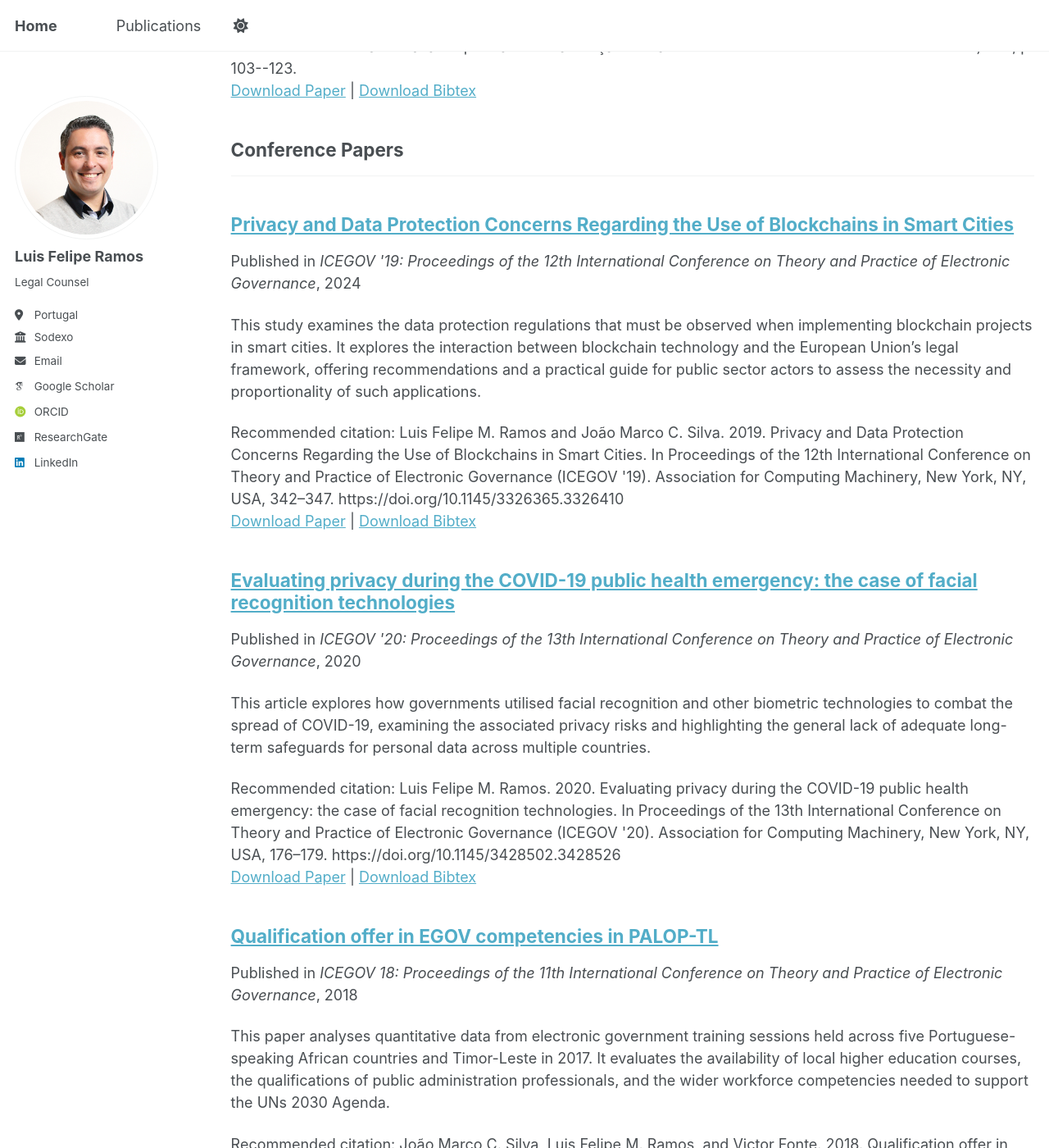
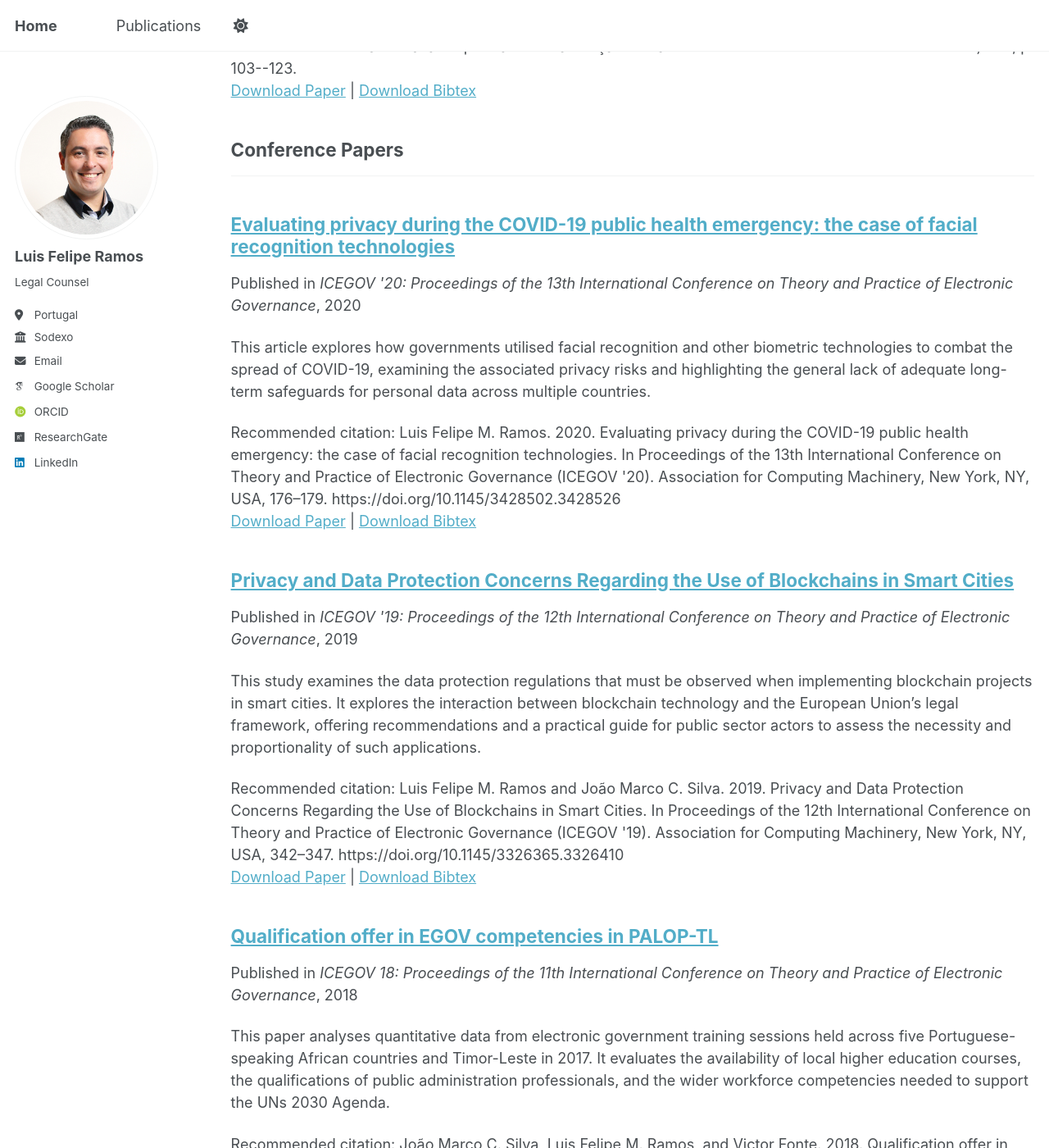
Before and after one commit to lfmramos/lfmramos.github.io, a Jekyll site: the page built from _pages/publications.html, in a window 1280 px wide and 1400 px high, scrolled down 1573 px. Shown: the whole window at 82% size. Built offline with Jekyll 4.4.1, drawn with Linux system fonts in a browser that asks for light colours; some web fonts are replaced; a script that is not in the unit is left out.

Commit message:
Fixed publication ICEGOV 19

```diff
--- a/_publications/2019-04-03-privacy-number-5.md
+++ b/_publications/2019-04-03-privacy-number-5.md
@@ -4,7 +4,7 @@ collection: publications
 category: conferences
 permalink: /publication/2019-04-03-privacy-number-5
 excerpt: "This study examines the data protection regulations that must be observed when implementing blockchain projects in smart cities. It explores the interaction between blockchain technology and the European Union's legal framework, offering recommendations and a practical guide for public sector actors to assess the necessity and proportionality of such applications."
-date: 2024-02-17
+date: 2019-04-03
 venue: "ICEGOV '19: Proceedings of the 12th International Conference on Theory and Practice of Electronic Governance"
 paperurl: 'http://lfmramos.github.io/files/paper5.pdf'
 bibtexurl: 'http://lfmramos.github.io/files/bibtex5.bib'
```
